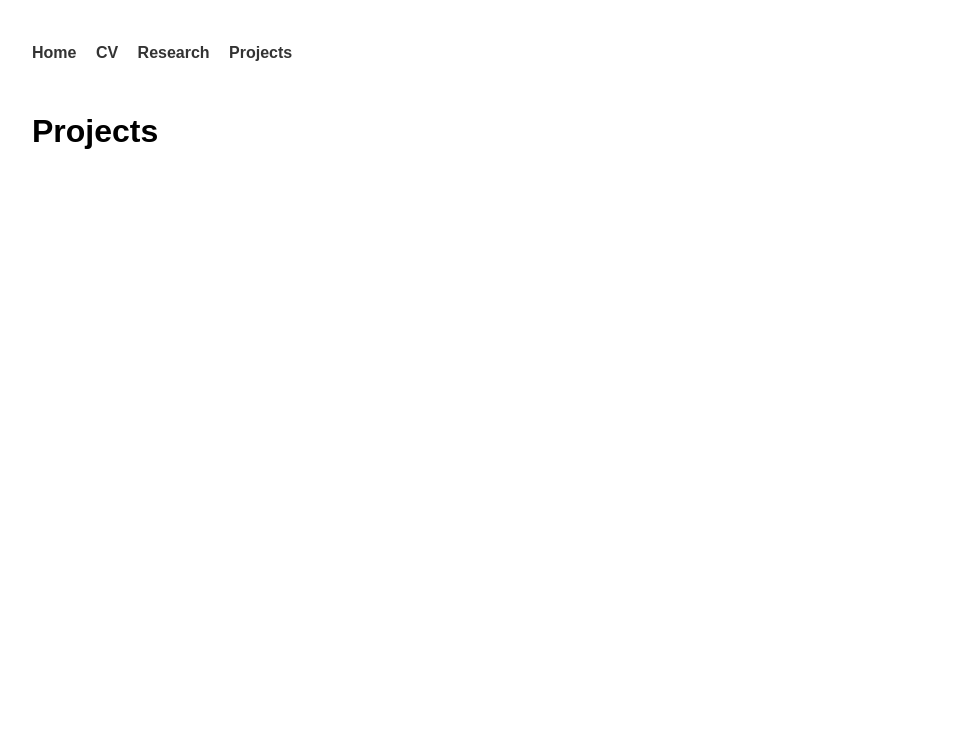
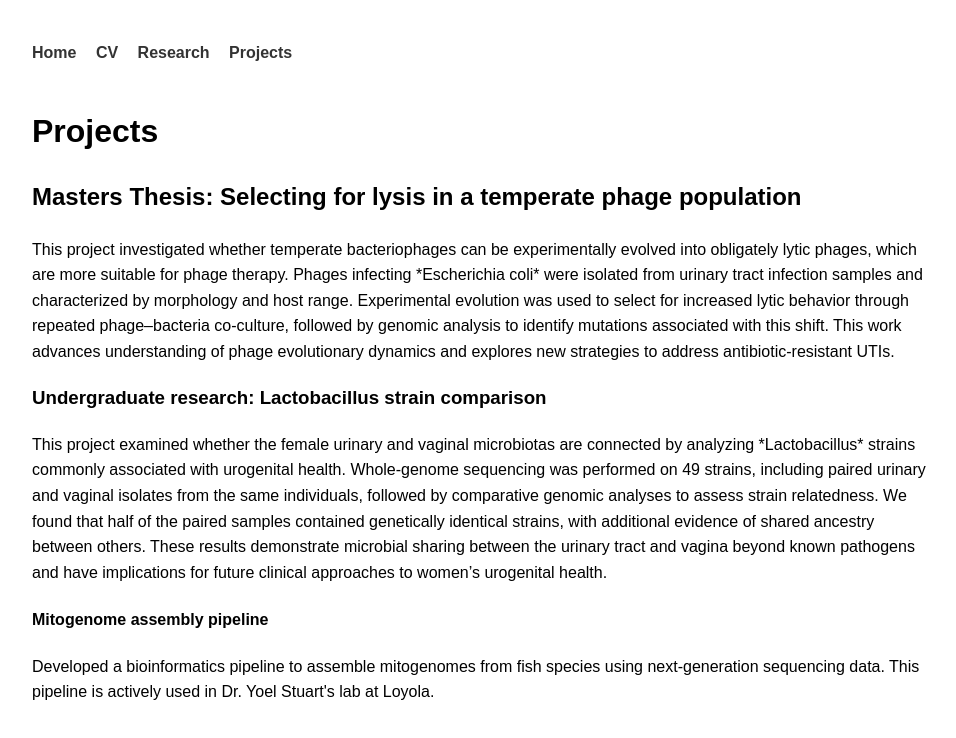
Before and after one commit to haleyatkins18/haleyatkins18.github.io, a plain HTML site: page projects.html in a window 1280 px wide. Shown: the whole page, without its empty margins (158-1114 px from the left). Drawn offline with Linux system fonts and the light colour scheme.

Commit message:
Update projects.html with new project descriptions
Added detailed descriptions for various research projects including a master's thesis and undergraduate research.

```diff
--- a/projects.html
+++ b/projects.html
@@ -15,6 +15,14 @@
 </nav>
 
 <h1>Projects</h1>
+  <h2>Masters Thesis: Selecting for lysis in a temperate phage population</h2>
+  <p>This project investigated whether temperate bacteriophages can be experimentally evolved into obligately lytic phages, which are more suitable for phage therapy. Phages infecting *Escherichia coli* were isolated from urinary tract infection samples and characterized by morphology and host range. Experimental evolution was used to select for increased lytic behavior through repeated phage–bacteria co-culture, followed by genomic analysis to identify mutations associated with this shift. This work advances understanding of phage evolutionary dynamics and explores new strategies to address antibiotic-resistant UTIs.</p>
+
+  <h3>Undergraduate research: Lactobacillus strain comparison</h3>
+  <p>This project examined whether the female urinary and vaginal microbiotas are connected by analyzing *Lactobacillus* strains commonly associated with urogenital health. Whole-genome sequencing was performed on 49 strains, including paired urinary and vaginal isolates from the same individuals, followed by comparative genomic analyses to assess strain relatedness. We found that half of the paired samples contained genetically identical strains, with additional evidence of shared ancestry between others. These results demonstrate microbial sharing between the urinary tract and vagina beyond known pathogens and have implications for future clinical approaches to women’s urogenital health.</p>
+
+  <h4>Mitogenome assembly pipeline</h4>
+  <p>Developed a bioinformatics pipeline to assemble mitogenomes from fish species using next-generation sequencing data. This pipeline is actively used in Dr. Yoel Stuart's lab at Loyola.</p>
 
 </body>
 </html>
```
